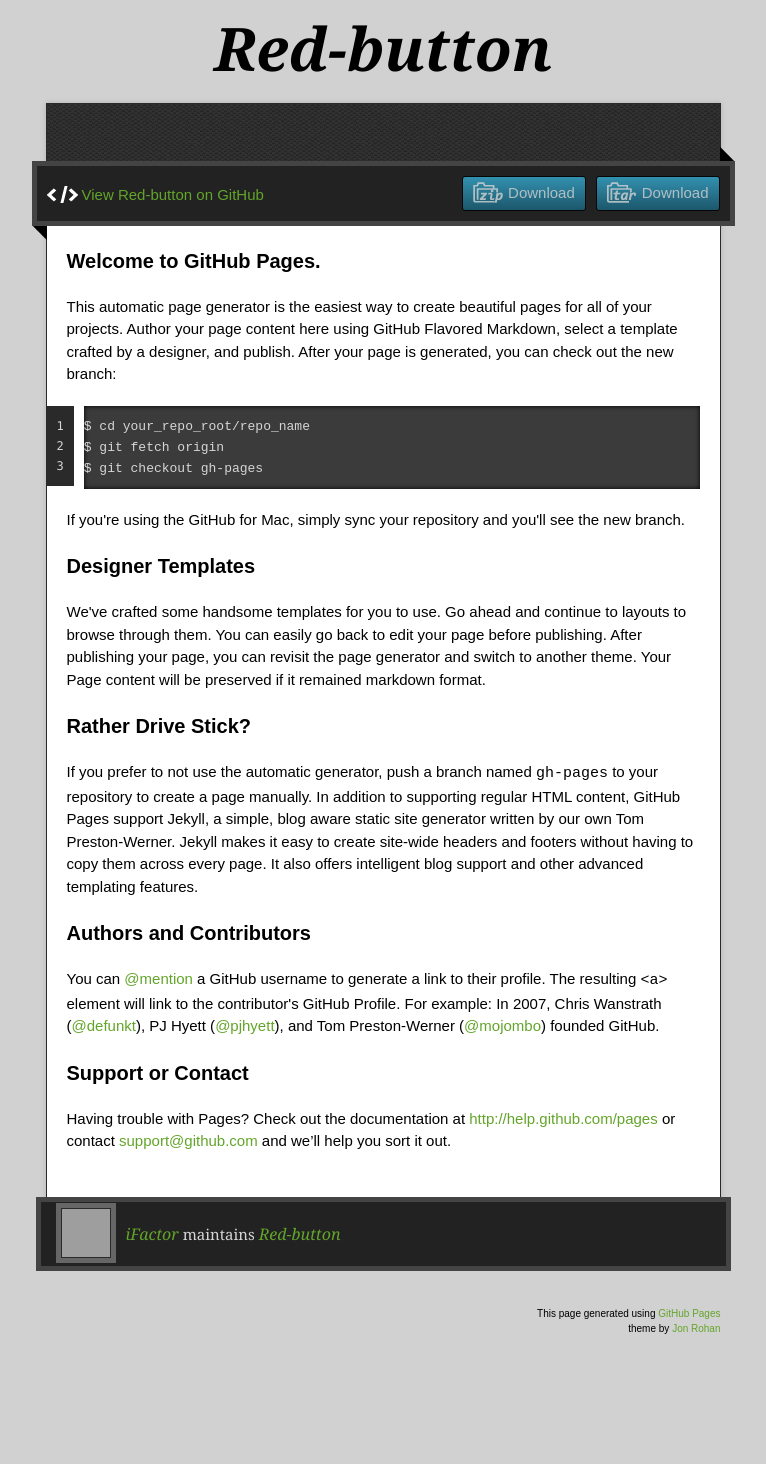
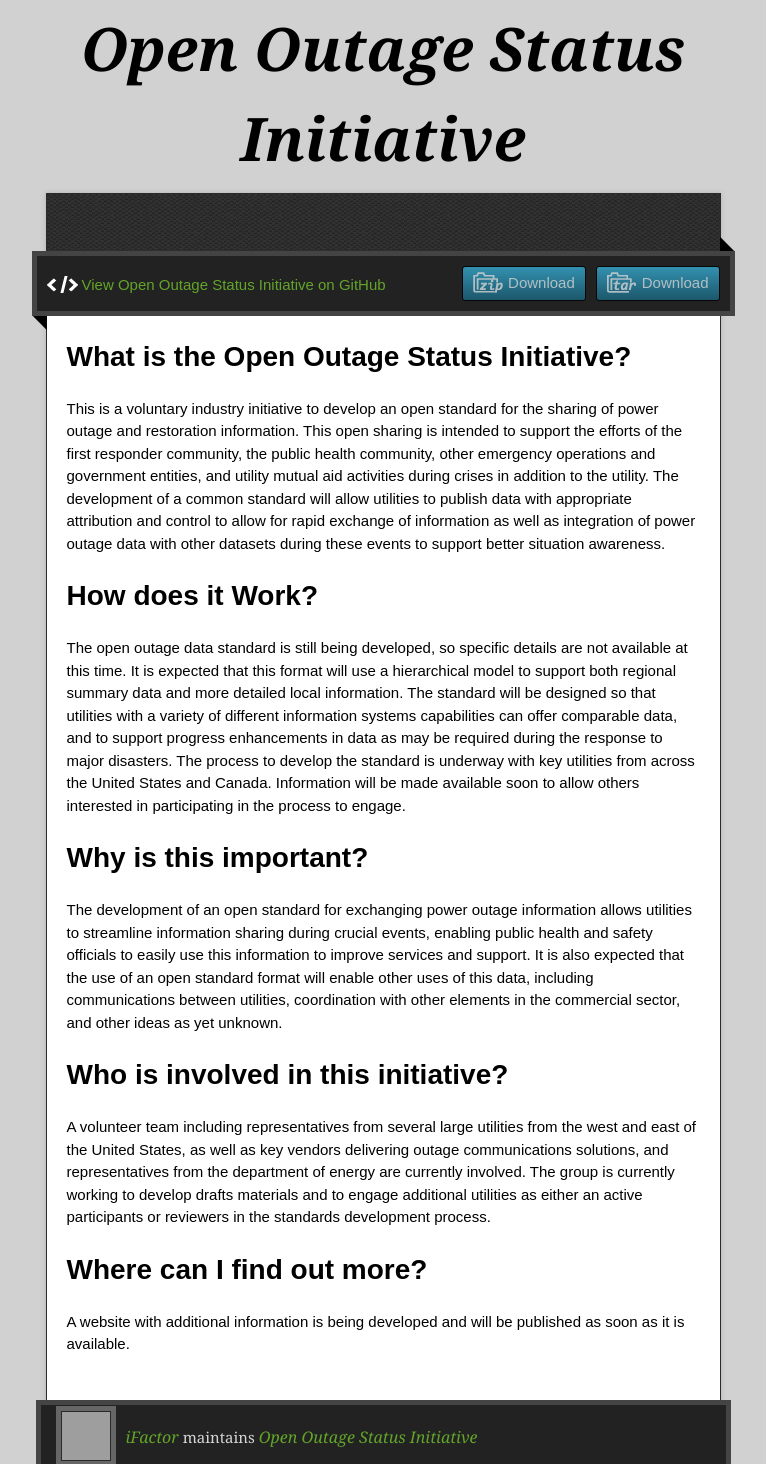
Before and after one commit to peterdisalvo/open-power-status, a plain HTML site: page index.html in a window 1280 px wide. Shown: the part 27-1491 px from the top of the page, without its empty margins (257-1023 px from the left). Before the commit the page ends 1453 px from the top, so only its background shows below. Drawn offline with nearby package versions, Linux system fonts and the light colour scheme; grey boxes are pictures that could not be loaded.

```diff
--- a/index.html
+++ b/index.html
@@ -11,7 +11,7 @@
   <script type="text/javascript" src="https://ajax.googleapis.com/ajax/libs/jquery/1.7.1/jquery.min.js"></script>
   <script type="text/javascript" src="javascripts/script.js"></script>
 
-  <title>Red-button</title>
+  <title>Open Outage Status Initiative</title>
   <meta name="description" content="">
 
   <meta name="viewport" content="width=device-width,initial-scale=1">
@@ -22,7 +22,7 @@
 
   <div class="wrapper">
     <header>
-      <h1 class="title">Red-button</h1>
+      <h1 class="title">Open Outage Status Initiative</h1>
     </header>
     <div id="container">
       <p class="tagline"></p>
@@ -31,48 +31,41 @@
         <div class="inner">
           <a href="https://github.com/iFactor/red-button/tarball/master" class="download-button tar"><span>Download</span></a>
           <a href="https://github.com/iFactor/red-button/zipball/master" class="download-button zip"><span>Download</span></a>
-          <a href="https://github.com/iFactor/red-button" class="code">View Red-button on GitHub</a>
+          <a href="https://github.com/iFactor/red-button" class="code">View Open Outage Status Initiative on GitHub</a>
         </div>
         <span class="blc"></span><span class="trc"></span>
         </div>
         <article class="markdown-body">
-          <h3>
-<a name="welcome-to-github-pages" class="anchor" href="#welcome-to-github-pages"><span class="octicon octicon-link"></span></a>Welcome to GitHub Pages.</h3>
+          <h1>
+<a name="what-is-the-open-outage-status-initiative" class="anchor" href="#what-is-the-open-outage-status-initiative"><span class="octicon octicon-link"></span></a>What is the Open Outage Status Initiative?</h1>
 
-<p>This automatic page generator is the easiest way to create beautiful pages for all of your projects. Author your page content here using GitHub Flavored Markdown, select a template crafted by a designer, and publish. After your page is generated, you can check out the new branch:</p>
+<p>This is a voluntary industry initiative to develop an open standard for the sharing of power outage and restoration information. This open sharing is intended to support the efforts of the first responder community, the public health community, other emergency operations and government entities, and utility mutual aid activities during crises in addition to the utility. The development of a common standard will allow utilities to publish data with appropriate attribution and control to allow for rapid exchange of information as well as integration of power outage data with other datasets during these events to support better situation awareness.</p>
 
-<pre><code>$ cd your_repo_root/repo_name
-$ git fetch origin
-$ git checkout gh-pages
-</code></pre>
+<h1>
+<a name="how-does-it-work" class="anchor" href="#how-does-it-work"><span class="octicon octicon-link"></span></a>How does it Work?</h1>
 
-<p>If you're using the GitHub for Mac, simply sync your repository and you'll see the new branch.</p>
+<p>The open outage data standard is still being developed, so specific details are not available at this time. It is expected that this format will use a hierarchical model to support both regional summary data and more detailed local information. The standard will be designed so that utilities with a variety of different information systems capabilities can offer comparable data, and to support progress enhancements in data as may be required during the response to major disasters. The process to develop the standard is underway with key utilities from across the United States and Canada. Information will be made available soon to allow others interested in participating in the process to engage. </p>
 
-<h3>
-<a name="designer-templates" class="anchor" href="#designer-templates"><span class="octicon octicon-link"></span></a>Designer Templates</h3>
+<h1>
+<a name="why-is-this-important" class="anchor" href="#why-is-this-important"><span class="octicon octicon-link"></span></a>Why is this important?</h1>
 
-<p>We've crafted some handsome templates for you to use. Go ahead and continue to layouts to browse through them. You can easily go back to edit your page before publishing. After publishing your page, you can revisit the page generator and switch to another theme. Your Page content will be preserved if it remained markdown format.</p>
+<p>The development of an open standard for exchanging power outage information allows utilities to streamline information sharing during crucial events, enabling public health and safety officials to easily use this information to improve services and support. It is also expected that the use of an open standard format will enable other uses of this data, including communications between utilities, coordination with other elements in the commercial sector, and other ideas as yet unknown. </p>
 
-<h3>
-<a name="rather-drive-stick" class="anchor" href="#rather-drive-stick"><span class="octicon octicon-link"></span></a>Rather Drive Stick?</h3>
+<h1>
+<a name="who-is-involved-in-this-initiative" class="anchor" href="#who-is-involved-in-this-initiative"><span class="octicon octicon-link"></span></a>Who is involved in this initiative?</h1>
 
-<p>If you prefer to not use the automatic generator, push a branch named <code>gh-pages</code> to your repository to create a page manually. In addition to supporting regular HTML content, GitHub Pages support Jekyll, a simple, blog aware static site generator written by our own Tom Preston-Werner. Jekyll makes it easy to create site-wide headers and footers without having to copy them across every page. It also offers intelligent blog support and other advanced templating features.</p>
+<p>A volunteer team including representatives from several large utilities from the west and east of the United States, as well as key vendors delivering outage communications solutions, and representatives from the department of energy are currently involved. The group is currently working to develop drafts materials and to engage additional utilities as either an active participants or reviewers in the standards development process.</p>
 
-<h3>
-<a name="authors-and-contributors" class="anchor" href="#authors-and-contributors"><span class="octicon octicon-link"></span></a>Authors and Contributors</h3>
+<h1>
+<a name="where-can-i-find-out-more" class="anchor" href="#where-can-i-find-out-more"><span class="octicon octicon-link"></span></a>Where can I find out more?</h1>
 
-<p>You can <a href="https://github.com/blog/821" class="user-mention">@mention</a> a GitHub username to generate a link to their profile. The resulting <code>&lt;a&gt;</code> element will link to the contributor's GitHub Profile. For example: In 2007, Chris Wanstrath (<a href="https://github.com/defunkt" class="user-mention">@defunkt</a>), PJ Hyett (<a href="https://github.com/pjhyett" class="user-mention">@pjhyett</a>), and Tom Preston-Werner (<a href="https://github.com/mojombo" class="user-mention">@mojombo</a>) founded GitHub.</p>
-
-<h3>
-<a name="support-or-contact" class="anchor" href="#support-or-contact"><span class="octicon octicon-link"></span></a>Support or Contact</h3>
-
-<p>Having trouble with Pages? Check out the documentation at <a href="http://help.github.com/pages">http://help.github.com/pages</a> or contact <a href="mailto:support@github.com">support@github.com</a> and we’ll help you sort it out.</p>
+<p>A website with additional information is being developed and will be published as soon as it is available.</p>
         </article>
       </div>
     </div>
     <footer>
       <div class="owner">
-      <p><a href="https://github.com/iFactor" class="avatar"><img src="https://avatars0.githubusercontent.com/u/3075863?s=60" width="48" height="48"/></a> <a href="https://github.com/iFactor">iFactor</a> maintains <a href="https://github.com/iFactor/red-button">Red-button</a></p>
+      <p><a href="https://github.com/iFactor" class="avatar"><img src="https://avatars0.githubusercontent.com/u/3075863?s=60" width="48" height="48"/></a> <a href="https://github.com/iFactor">iFactor</a> maintains <a href="https://github.com/iFactor/red-button">Open Outage Status Initiative</a></p>
 
 
       </div>
```
Also changed, not shown: params.json (+1 -1 lines).
